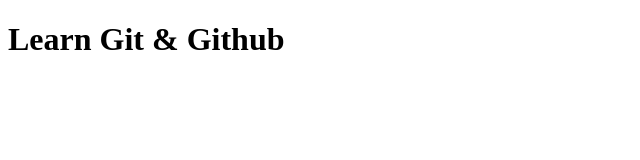
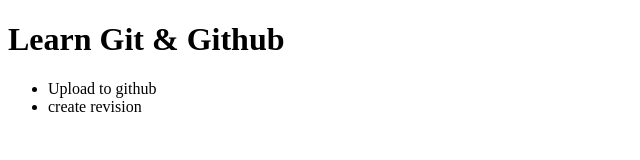
Before and after one commit to HarisMI/learn-github, a plain HTML site: page index.html in a window 1280 px wide. Shown: the whole page, without its empty margins (0-640 px from the left). Drawn offline with Linux system fonts and the light colour scheme.

Commit message:
update index.html

```diff
--- a/index.html
+++ b/index.html
@@ -7,5 +7,10 @@
 </head>
 <body>
     <h1>Learn Git & Github</h1>
+
+    <ul>
+        <li>Upload to github</li>
+        <li>create revision</li>
+    </ul>
 </body>
 </html>
```
